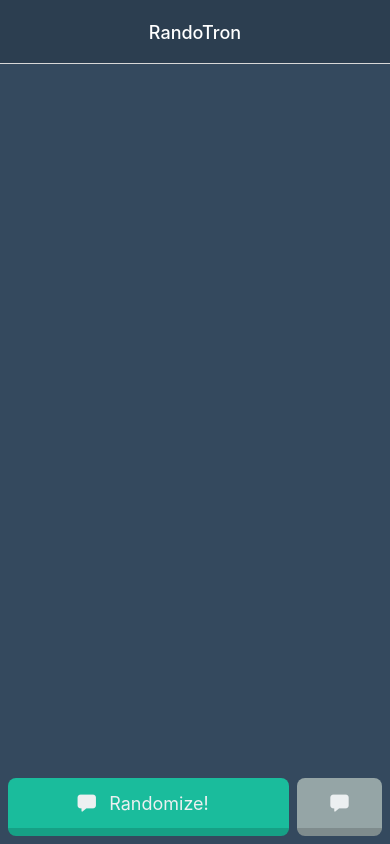
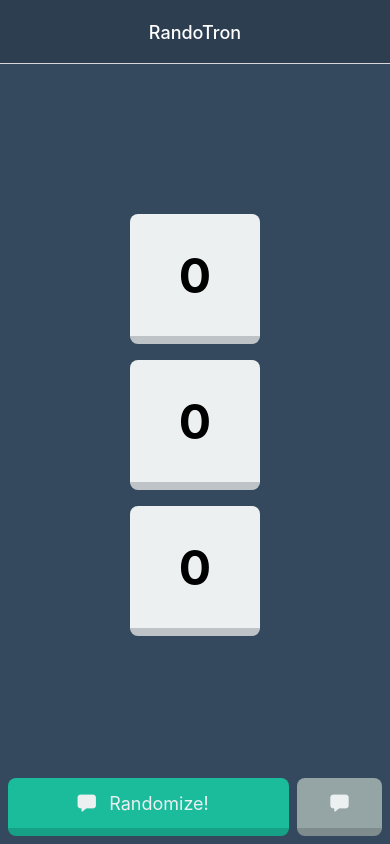
Before and after one commit to amindevv/RandoTron, a React Native app: screen / in a window 390 px wide. Built offline with nearby package versions, Linux system fonts and the light colour scheme.

Commit message:
feat: randoms generation and visualization

```diff
--- a/package.json
+++ b/package.json
@@ -24,7 +24,8 @@
     "react-native-safe-area-context": "^3.3.2",
     "react-native-screens": "^3.6.0",
     "react-native-vector-icons": "^8.1.0",
-    "react-redux": "^7.2.5"
+    "react-redux": "^7.2.5",
+    "redux-thunk": "^2.3.0"
   },
   "devDependencies": {
     "@babel/core": "^7.12.9",
--- /dev/null
+++ b/src/components/RandomBox.tsx
@@ -0,0 +1,40 @@
+import React from 'react';
+import {View, StyleSheet, Text, useWindowDimensions} from 'react-native';
+
+interface Props {
+  randomValue: number;
+}
+const RandomBox = ({randomValue}: Props) => {
+  const {width} = useWindowDimensions();
+  const measure = width / 3;
+  return (
+    <View
+      style={StyleSheet.flatten([
+        {
+          width: measure,
+          height: measure,
+        },
+        styles.box,
+      ])}>
+      <Text style={styles.text}>{randomValue}</Text>
+    </View>
+  );
+};
+
+const styles = StyleSheet.create({
+  box: {
+    backgroundColor: '#ecf0f1',
+    marginTop: 16,
+    borderRadius: 8,
+    borderBottomWidth: 8,
+    borderBottomColor: '#bdc3c7',
+    alignItems: 'center',
+    justifyContent: 'center',
+  },
+  text: {
+    fontSize: 48,
+    fontWeight: 'bold',
+  },
+});
+
+export default RandomBox;
--- /dev/null
+++ b/src/components/RandomBoxContainers.tsx
@@ -0,0 +1,26 @@
+import React from 'react';
+import {View, StyleSheet} from 'react-native';
+import RandomBox from './RandomBox';
+
+interface Props {
+  randoms: Array<number>;
+}
+const RandomBoxContainer = ({randoms}: Props) => {
+  return (
+    <View style={styles.box}>
+      <RandomBox randomValue={randoms[0]} />
+      <RandomBox randomValue={randoms[1]} />
+      <RandomBox randomValue={randoms[2]} />
+    </View>
+  );
+};
+
+const styles = StyleSheet.create({
+  box: {
+    flex: 1,
+    alignItems: 'center',
+    justifyContent: 'center',
+  },
+});
+
+export default RandomBoxContainer;
--- a/src/containers/App.tsx
+++ b/src/containers/App.tsx
@@ -20,7 +20,7 @@ const App = () => {
             <Stack.Screen
               component={Home}
               name={Containers.HOME}
-              options={() => Header()}
+              options={Header}
             />
           </Stack.Navigator>
         </NavigationContainer>
--- a/src/containers/Home.tsx
+++ b/src/containers/Home.tsx
@@ -1,16 +1,34 @@
-import React from 'react';
+import React, {useEffect} from 'react';
 import {StyleSheet, View} from 'react-native';
+import {useDispatch, useSelector} from 'react-redux';
 import HistoryButton from '../components/HistoryButton';
+import RandomBoxContainer from '../components/RandomBoxContainers';
 import RandomButton from '../components/RandomButton';
+import {generateRandom} from '../redux/actionCreators/MainActionCreator';
+import {RootState} from '../types/MainState';
 
 const Home = () => {
+  const dispatch = useDispatch();
+  const currentRandoms = useSelector((root: RootState) => root.main.randoms);
+
+  useEffect(() => {}, []);
+
+  useEffect(() => {
+    console.log(currentRandoms);
+  }, [currentRandoms]);
+
+  const requestRandoms = () => {
+    dispatch(generateRandom());
+  };
+
   return (
     <View style={styles.home}>
-      <View style={styles.content} />
+      <View style={styles.content}>
+        <RandomBoxContainer randoms={currentRandoms} />
+      </View>
 
       <View style={styles.actions}>
-        <RandomButton onPress={() => {}} />
-
+        <RandomButton onPress={requestRandoms} />
         <HistoryButton onPress={() => {}} />
       </View>
     </View>
--- a/src/redux/Store.ts
+++ b/src/redux/Store.ts
@@ -1,8 +1,13 @@
+import {applyMiddleware} from '@reduxjs/toolkit';
 import {createStore, combineReducers} from 'redux';
+import thunk from 'redux-thunk';
 import MainReducer from './reducers/MainReducer';
 
 const combinedReducers = combineReducers({
   main: MainReducer,
 });
 
-export const configureStore = createStore(combinedReducers);
+export const configureStore = createStore(
+  combinedReducers,
+  applyMiddleware(thunk),
+);
--- /dev/null
+++ b/src/redux/actionCreators/MainActionCreator.ts
@@ -0,0 +1,16 @@
+import {Dispatch} from 'react';
+import {ActionMain, ActionRandomize} from '../../types/MainActions';
+import {RootState} from '../../types/MainState';
+
+export const generateRandom = () => {
+  return (dispatch: Dispatch<ActionMain>, getState: () => RootState) => {
+    const randoms = getState().main.randoms;
+
+    const action: ActionRandomize = {
+      type: 'RANDOMIZE',
+      randoms: randoms.map(() => Math.floor(Math.random() * 100) + 1),
+    };
+
+    dispatch(action);
+  };
+};
--- a/src/redux/reducers/MainReducer.ts
+++ b/src/redux/reducers/MainReducer.ts
@@ -11,9 +11,12 @@ const MainReducer = (
 ): MainState => {
   switch (action.type) {
     case 'RANDOMIZE':
-      return state;
+      return {
+        ...state,
+        randoms: action.randoms,
+      };
     default:
-      return state;
+      return initialState;
   }
 };
 
--- a/src/types/MainActions.ts
+++ b/src/types/MainActions.ts
@@ -2,6 +2,7 @@ export type RANDOMIZE = 'RANDOMIZE';
 
 export interface ActionRandomize {
   type: RANDOMIZE;
+  randoms: Array<number>;
 }
 
 export type ActionMain = ActionRandomize;
--- a/src/types/MainState.ts
+++ b/src/types/MainState.ts
@@ -1,3 +1,7 @@
 export interface MainState {
-  randoms: [number, number, number];
+  randoms: Array<number>;
 }
+
+export interface RootState {
+  main: MainState;
+}
```
Also changed, not shown: 1 other file (tests, documents, lock files or other folders).
